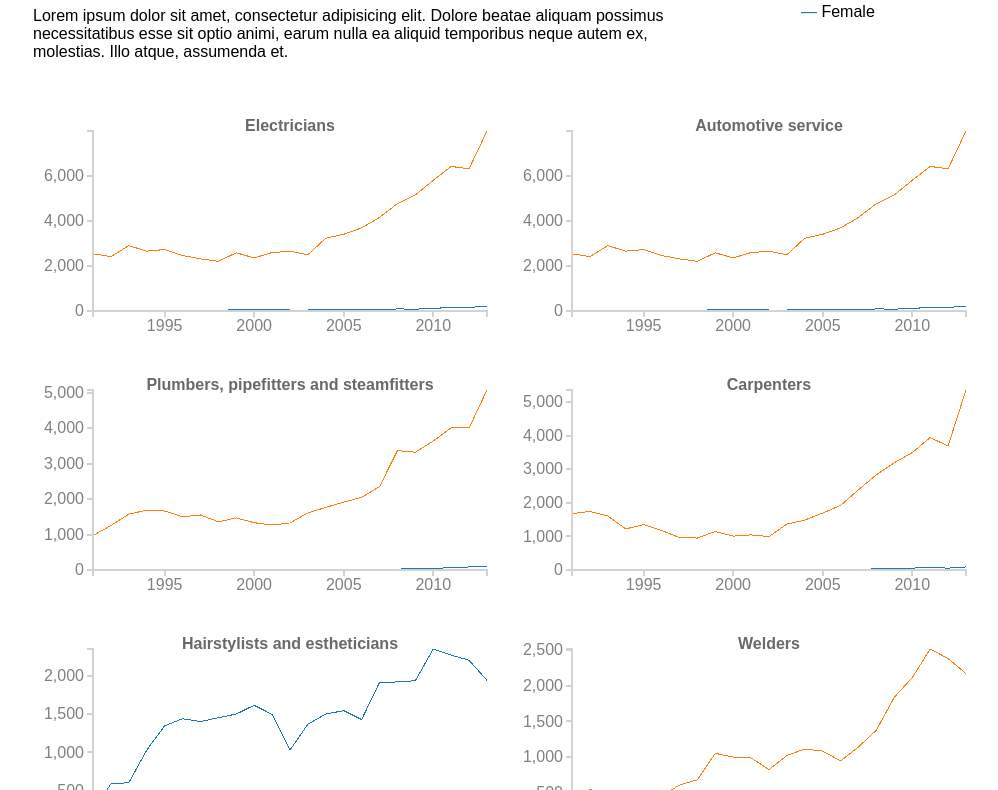
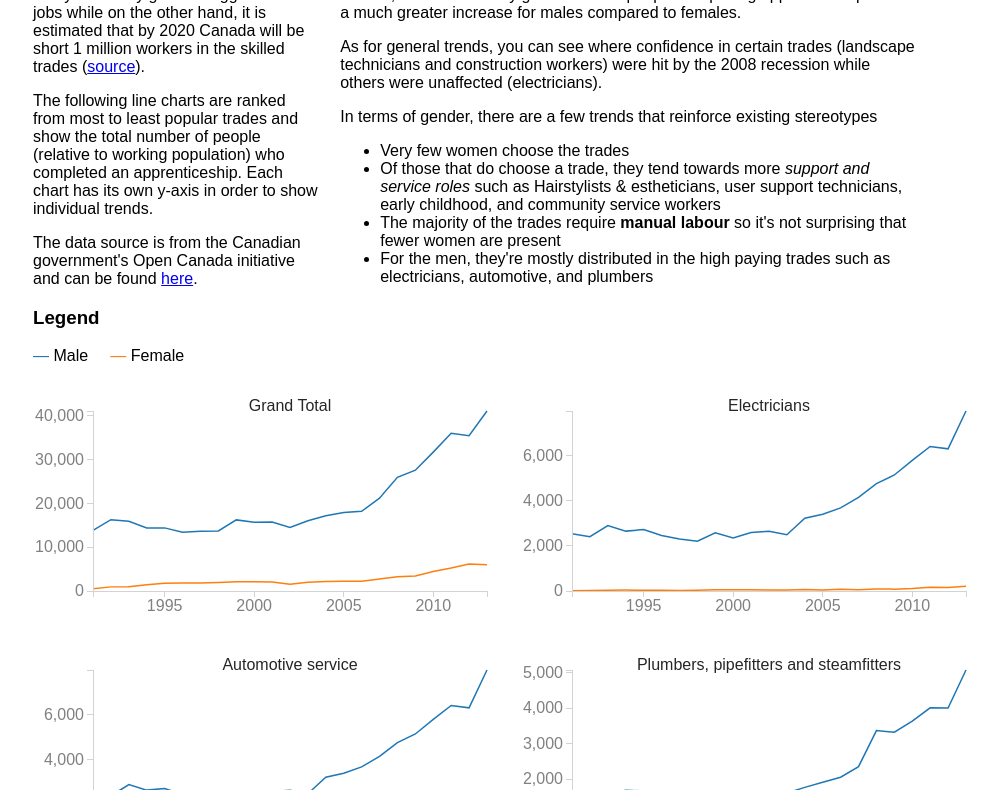
Before and after one commit to maozillah/canada-trades, a plain HTML site: page index.html in a window 1280 px wide. Shown: the part 160-950 px from the top of the page, without its empty margins (127-1125 px from the left). Drawn offline with nearby package versions, Linux system fonts and the light colour scheme.

Commit message:
added intro

```diff
--- a/index.html
+++ b/index.html
@@ -15,15 +15,15 @@ body {
 .line {
   fill: none;
   stroke: LightGrey;
-  stroke-width: 1;
-  shape-rendering: crispEdges;
+  stroke-width: 1.5;
+  shape-rendering: geometricPrecision;
 }
 
 .axis path,
 .axis line {
     fill: none;
     stroke: LightGrey;
-    stroke-width: 2;
+    stroke-width: 1;
     shape-rendering: crispEdges;
 }
 
@@ -44,23 +44,24 @@ body {
 }
 
 .chart-title {
-  font-weight: bold;
-  fill: DimGrey;
+  /*font-weight: bold;*/
+  fill: #262626;
 }
 
 .description {
   display: inline-block;
 }
 
-.legend {
-  float: right;
-  width: 20%;
-  padding-top: 2%
+.meta1 {
+  float: left;
+  width: 30%;
+  padding-right: 2%;
 }
 
-.meta {
+.meta2 {
   float: left;
-  width: 70%;
+  width: 60%;
+  padding-right: 2%;
 }
 </style>
 <body>
@@ -68,29 +69,48 @@ body {
 <div id="container">
 
   <div class="description">
+  <h1>Gender Trends in Apprenticeship Completions in Canada</h1>
 
-  <div class="meta">
-    <h1>Gender Trends in Apprenticeship Completions in Canada</h1>
-    <p>Lorem ipsum dolor sit amet, consectetur adipisicing elit. Dolore beatae aliquam possimus necessitatibus esse sit optio animi, earum nulla ea aliquid temporibus neque autem ex, molestias. Illo atque, assumenda et.</p>
+  <div class="meta1">
+    <p>Many university grads struggle to find jobs while on the other hand, it is estimated that by 2020 Canada will be short 1 million workers in the skilled trades (<a href="http://www.workforceinnovation.ca/challenges/labour-shortages-trades" target="_blank">source</a>).</p>
+    <p>The following line charts are ranked from most to least popular trades and show the total number of people (relative to working population) who completed an apprenticeship. Each chart has its own y-axis in order to show individual trends. </p>
+    <p>The data source is from the Canadian government's Open Canada initiative and can be found <a href="http://open.canada.ca/data/en/dataset/f3c189f5-9dbe-428b-8bd5-9cc65f00e708" target="_blank">here</a>. </p>
+
+    <h3>Legend</h3>
+    <p> <span style="color:rgb(31, 119, 180);">&mdash;</span> Male&nbsp;&nbsp;&nbsp;&nbsp;&nbsp;<span style="color:rgb(255, 127, 14);">&mdash;</span> Female</p>
   </div>
 
-    <div class="legend">
-      <h3>Legend</h3>
-      <p><span style="color:rgb(255, 127, 14);">&mdash;</span> Male</p>
-      <p><span style="color:rgb(31, 119, 180);">&mdash;</span> Female</p>
+  <div class="meta2">
+    <p>Overall, there is a steady growth of total people completing apprenticeships with a much greater increase for males compared to females.</p>
+    <p>As for general trends, you can see where confidence in certain trades (landscape technicians and construction workers) were hit by the 2008 recession while others were unaffected (electricians).</p>
+    <p>In terms of gender, there are a few trends that reinforce existing stereotypes
+      <ul>
+        <li>Very few women choose the trades</li>
+        <li>Of those that do choose a trade, they tend towards more <em>support and service roles</em> such as Hairstylists & estheticians,  user support technicians, early childhood, and community service workers
+        </li>
+        <li>The majority of the trades require <strong>manual labour</strong> so it's not surprising that fewer women are present
+        </li>
+        <li>For the men, they're mostly distributed in the high paying trades such as electricians, automotive, and plumbers
+        </li>
+      </ul></p>
+
     </div>
+
   </div>
 
-  <div id="graph"></div>
+<div id="graph"></div>
+</div>
+
 </div>
 
 <script src="//d3js.org/d3.v3.min.js"></script>
 <script type="text/javascript">
 
+var toggle = false;
 var margin = {
-        top: 50,
+        top: 30,
         right: 20,
-        bottom: 20,
+        bottom: 40,
         left: 60
     },
     width = 474 - margin.left - margin.right,
@@ -128,7 +148,7 @@ d3.csv("trades.csv", type, function(error, data) {
         })
         .key(function(d) {
             return d.category;
-        }).sortKeys(d3.ascending)
+        }).sortKeys(d3.descending)
         .entries(data);
 
     x.domain([
@@ -216,9 +236,20 @@ d3.csv("trades.csv", type, function(error, data) {
         .attr("transform", "translate(0," + height + ")")
         .call(xAxis);
 
+    // d3.select("button")
+    // .on("click", clicked);
+
+    // function clicked() {
+    //   toggle = !toggle;
+    //  dataNest.forEach(function(d) {
+    //     return  multiple(d);
+    //   });
+    // }
+
 });
 
 function multiple(dataNest) {
+
     var svg = d3.select(this);
 
     var tradeGraph = d3.select("#" + dataNest.key.replace(/[.,\/#!$%\^&\*;:{}=\-_`~()]/g, '').replace(/\s/g, ''));
@@ -237,9 +268,12 @@ function multiple(dataNest) {
     var maxY = Math.max(maxMales, maxFemales);
 
     // set individual y domains per trade
-    y.domain([0, maxY]);
+    // y.domain([0, maxY]);
 
-    // Add the Y Axis
+    y.domain((toggle ? [0, 8000] : [0, maxY]));
+    // tradeGraph.call(yAxis);
+
+    // // Add the Y Axis
     tradeGraph.append("g")
         .attr("class", "y axis")
         .call(yAxis);
@@ -254,16 +288,16 @@ function multiple(dataNest) {
             })
             .attr("d", line(d.values));
 
-        circle = svg.append("circle")
-            .attr("r", 2.2)
-            .attr("opacity", 0)
-            .style("pointer-events", "none");
+        // circle = svg.append("circle")
+        //     .attr("r", 2.2)
+        //     .attr("opacity", 0)
+        //     .style("pointer-events", "none");
 
-        caption = svg.append("text")
-            .attr("class", "caption")
-            .attr("text-anchor", "middle")
-            .style("pointer-events", "none")
-            .attr("dy", -8);
+        // caption = svg.append("text")
+        //     .attr("class", "caption")
+        //     .attr("text-anchor", "middle")
+        //     .style("pointer-events", "none")
+        //     .attr("dy", -8);
     });
 
 }
--- a/trades.csv
+++ b/trades.csv
@@ -1,4 +1,50 @@
 trade,category,date,people
+Grand Total,Females,1991,522
+Grand Total,Females,1992,942
+Grand Total,Females,1993,987
+Grand Total,Females,1994,1422
+Grand Total,Females,1995,1770
+Grand Total,Females,1996,1821
+Grand Total,Females,1997,1836
+Grand Total,Females,1998,1932
+Grand Total,Females,1999,2085
+Grand Total,Females,2000,2133
+Grand Total,Females,2001,2046
+Grand Total,Females,2002,1533
+Grand Total,Females,2003,1998
+Grand Total,Females,2004,2148
+Grand Total,Females,2005,2226
+Grand Total,Females,2006,2220
+Grand Total,Females,2007,2745
+Grand Total,Females,2008,3252
+Grand Total,Females,2009,3411
+Grand Total,Females,2010,4452
+Grand Total,Females,2011,5256
+Grand Total,Females,2012,6165
+Grand Total,Females,2013,6015
+Grand Total,Males,1991,13836
+Grand Total,Males,1992,16281
+Grand Total,Males,1993,15912
+Grand Total,Males,1994,14406
+Grand Total,Males,1995,14412
+Grand Total,Males,1996,13422
+Grand Total,Males,1997,13638
+Grand Total,Males,1998,13722
+Grand Total,Males,1999,16239
+Grand Total,Males,2000,15684
+Grand Total,Males,2001,15762
+Grand Total,Males,2002,14508
+Grand Total,Males,2003,16053
+Grand Total,Males,2004,17193
+Grand Total,Males,2005,17898
+Grand Total,Males,2006,18189
+Grand Total,Males,2007,21195
+Grand Total,Males,2008,25956
+Grand Total,Males,2009,27585
+Grand Total,Males,2010,31716
+Grand Total,Males,2011,36006
+Grand Total,Males,2012,35448
+Grand Total,Males,2013,41103
 Electricians,Females,1991,9
 Electricians,Females,1992,18
 Electricians,Females,1993,30
@@ -1149,49 +1195,3 @@ Construction workers (other),Males,2013,124
 "Oil and gas well drillers and related workers",Males,2011,113
 "Oil and gas well drillers and related workers",Males,2012,180
 "Oil and gas well drillers and related workers",Males,2013,148
-Grand Total,Females,1991,522
-Grand Total,Females,1992,942
-Grand Total,Females,1993,987
-Grand Total,Females,1994,1422
-Grand Total,Females,1995,1770
-Grand Total,Females,1996,1821
-Grand Total,Females,1997,1836
-Grand Total,Females,1998,1932
-Grand Total,Females,1999,2085
-Grand Total,Females,2000,2133
-Grand Total,Females,2001,2046
-Grand Total,Females,2002,1533
-Grand Total,Females,2003,1998
-Grand Total,Females,2004,2148
-Grand Total,Females,2005,2226
-Grand Total,Females,2006,2220
-Grand Total,Females,2007,2745
-Grand Total,Females,2008,3252
-Grand Total,Females,2009,3411
-Grand Total,Females,2010,4452
-Grand Total,Females,2011,5256
-Grand Total,Females,2012,6165
-Grand Total,Females,2013,6015
-Grand Total,Males,1991,13836
-Grand Total,Males,1992,16281
-Grand Total,Males,1993,15912
-Grand Total,Males,1994,14406
-Grand Total,Males,1995,14412
-Grand Total,Males,1996,13422
-Grand Total,Males,1997,13638
-Grand Total,Males,1998,13722
-Grand Total,Males,1999,16239
-Grand Total,Males,2000,15684
-Grand Total,Males,2001,15762
-Grand Total,Males,2002,14508
-Grand Total,Males,2003,16053
-Grand Total,Males,2004,17193
-Grand Total,Males,2005,17898
-Grand Total,Males,2006,18189
-Grand Total,Males,2007,21195
-Grand Total,Males,2008,25956
-Grand Total,Males,2009,27585
-Grand Total,Males,2010,31716
-Grand Total,Males,2011,36006
-Grand Total,Males,2012,35448
-Grand Total,Males,2013,41103
```
